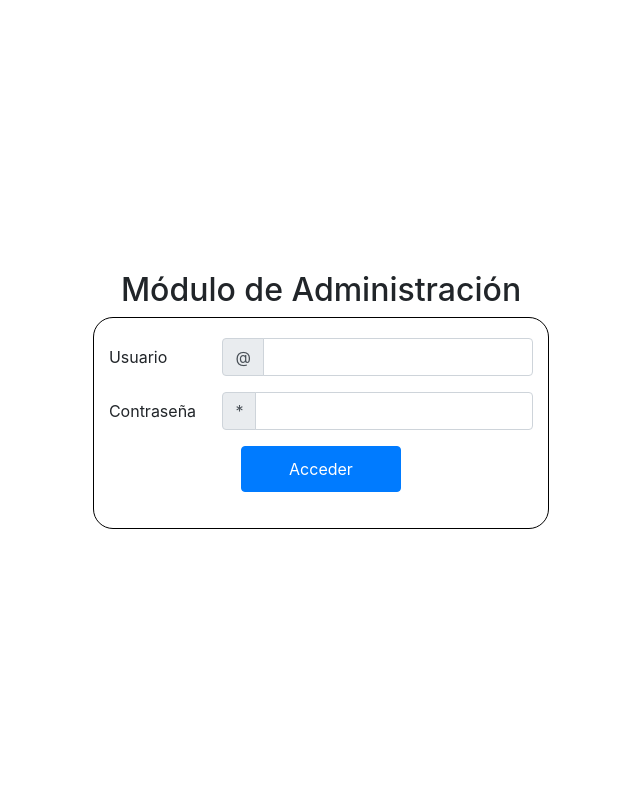
After one commit to alejandromoreira2002/asistente_medico, a Flask app: page /admin/login in a window 1280 px wide. The commit adds this page. Shown: the whole page, without its empty margins (319-959 px from the left). Run offline with Flask 3, Linux system fonts and the light colour scheme; some libraries are stand-ins or nearby versions.

Commit message:
correcciones e interfaz anadida

```diff
--- a/App.py
+++ b/App.py
@@ -43,6 +43,22 @@ def getFormulario():
 @app.get('/pacientes')
 def pacientesPage():
     return render_template('pacientes.html')
+
+@app.get('/admin')
+def indexAdmin():
+    if 'admin' in session:
+        return redirect(url_for('dashboardAdmin'))
+    else:
+        return redirect(url_for('loginAdmin'))
+
+
+@app.get('/admin/login')
+def loginAdmin():
+    return render_template('admin/login.html')
+
+@app.get('/admin/dashboard')
+def dashboardAdmin():
+    return render_template('admin/login.html')
 
 @app.post('/paciente')
 def getPaciente():
@@ -119,15 +135,17 @@ def getRespuesta():
     mTmpAsis = list(mensTemp)
     controlador = AsistenteControlador()
     respuesta = controlador.getRespuesta(session.get('user'), mTmpAsis, compMsgs, genero)
+    almacenar_msg = respuesta['almacenar_msg']
     if respuesta['mensaje']:
-        nuevoCM = {"paciente": session.get('user'), "lastId": len(mTmpAsis), "data": respuesta['mensaje']}
+        nuevoCM = {"paciente": session.get('user'), "lastId": len(almacenar_msg), "data": respuesta['mensaje']}
         compMsgs.append(nuevoCM)
-        mTmpAsis.append(str(respuesta['mensaje']))
+        almacenar_msg.append(str(respuesta['mensaje']))
     else:
-        mTmpAsis.append({'role': 'assistant', 'content': respuesta['respuesta_msg']})
+        almacenar_msg.append({'role': 'assistant', 'content': respuesta['respuesta_msg']})
 
     historialControl = ChatControlador()
-    historialControl.actualizarChat(session['codigo'], mTmpAsis)
+    print(almacenar_msg)
+    historialControl.actualizarChat(session['codigo'], almacenar_msg)
 
     session['mensajes'] = mensTemp
     return jsonify({"respuesta_msg": respuesta['respuesta_msg'], "asis_funciones": respuesta['asis_funciones']})
--- a/controllers/asistente.py
+++ b/controllers/asistente.py
@@ -40,12 +40,14 @@ class AsistenteControlador():
                     }
                 )
             return {
+                "almacenar_msg": mensajes,
                 "mensaje": respuesta['respuesta'],
                 "respuesta_msg": respuesta_msg,
                 "asis_funciones": obj_funciones
             }
         else:
             return {
+                "almacenar_msg": mensajes,
                 "mensaje": None,
                 "respuesta_msg": respuesta_msg,
                 "asis_funciones": None
--- a/static/scripts/script.js
+++ b/static/scripts/script.js
@@ -559,12 +559,14 @@ function guardarFormulario(){
     //Datos Sintomatologia
     formData.append('sintomas', $('#sintomatologia').val());
 
+    toggleLoading('mostrar', 'Guardando formulario...');
     fetch('/form/guardar', {
         method: 'POST',
         body: formData
     })
     .then(response => response.json())
     .then(data => {
+        toggleLoading('ocultar');
         if(data.res == 1){
             Swal.fire("Guardado exitoso", data.contenido, "success");
         }else{
@@ -572,6 +574,7 @@ function guardarFormulario(){
         }
     })
     .catch(err => {
+        toggleLoading('ocultar');
         Swal.fire("Ocurrió un error al enviar los datos", `Error: ${err}`, "error")
     })
 }
--- /dev/null
+++ b/templates/admin/login.html
@@ -0,0 +1,54 @@
+<!DOCTYPE html>
+<html lang="en">
+<head>
+    <meta charset="UTF-8">
+    <meta name="viewport" content="width=device-width, initial-scale=1.0">
+    <title>Login Administrador</title>
+    <link rel="shortcut icon" type="image/ico" href="../static/img/admin.ico"/>
+    <link href="https://maxcdn.bootstrapcdn.com/bootstrap/4.5.2/css/bootstrap.min.css" rel="stylesheet">
+    <link rel="stylesheet" href="static/css/style.css">
+    <link rel="stylesheet" href="static/css/loading.css">
+    <script src="https://kit.fontawesome.com/ba52fcc0fa.js" crossorigin="anonymous"></script>
+    <script src="https://ajax.googleapis.com/ajax/libs/jquery/3.7.1/jquery.min.js"></script>
+    <script src="https://cdn.jsdelivr.net/npm/sweetalert2@11"></script>
+</head>
+<body>
+    <div class="container" style="display: flex; flex-direction: column; justify-content: center; align-items: center; height: 100vh; width: 100%;">
+        <h2>Módulo de Administración</h2>
+        <div class="login-form" style="border: 1px solid black; border-radius: 20px; padding:20px 15px;">
+            <div class="form-group row">
+                <label for="user" class="col-sm-3 col-form-label">Usuario</label>
+                <div class="input-group col-sm-9">
+                    <div class="input-group-prepend">
+                        <div class="input-group-text">@</div>
+                    </div>
+                    <input type="user" class="form-control" id="user">
+                </div>
+            </div>
+            <div class="form-group row">
+                <label for="password" class="col-sm-3 col-form-label">Contraseña</label>
+                <div class="input-group col-sm-9">
+                    <div class="input-group-prepend">
+                        <div class="input-group-text">*</div>
+                    </div>
+                    <input type="email" class="form-control" id="password">
+                </div>
+            </div>
+            <div class="form-group row" style="justify-content:center">
+                <div class="col-sm-5">
+                    <button class="btn btn-primary col-sm-12" id="btnLogin" style="padding: 10px;" onclick="login()">Acceder</button>
+                </div>
+            </div>
+        </div>
+    </div>
+    <script>
+        Swal.fire({
+            title:"Seccion en Desarrollo",
+            text:"Este apartado se encuentra en desarrollo, la mayoría de botones no tienen funcionalidad.",
+            icon:"info"
+        });
+    </script>
+    <script src="https://cdn.jsdelivr.net/npm/@popperjs/core@2.9.3/dist/umd/popper.min.js"></script>
+    <script src="https://maxcdn.bootstrapcdn.com/bootstrap/4.5.2/js/bootstrap.min.js"></script>
+</body>
+</html>
--- a/templates/pacientes.html
+++ b/templates/pacientes.html
@@ -93,7 +93,7 @@
                         </div>
                         <div class="row" style="justify-content:center">
                             <div class="col-sm-3">
-                                <button class="btn btn-default col-sm-12" id="btnRegresar" style="padding: 10px 0;background-color: #d7dbdb;" onclick="location.href='/'">Asistente</button>
+                                <button class="btn btn-light col-sm-12" id="btnRegresar" style="padding: 10px 0" onclick="location.href='/'">Ir al Asistente</button>
                             </div>
                             <div class="col-sm-3">
                                 <button class="btn btn-primary col-sm-12" id="btnGuardarPac" style="padding: 10px 0;" onclick="registrarPaciente()" disabled>Guardar</button>
```
Also changed, not shown: static/img/admin.ico (added).
